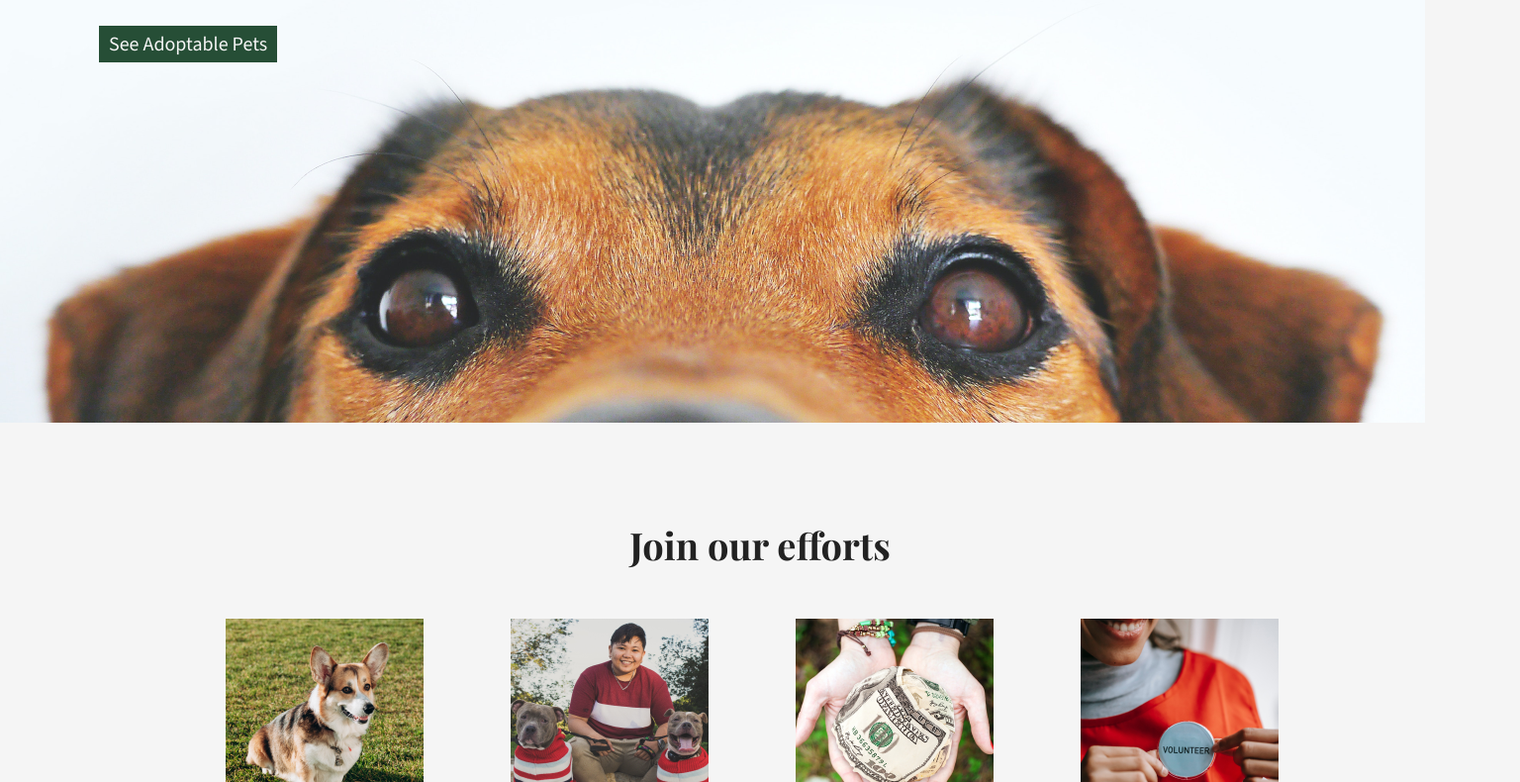
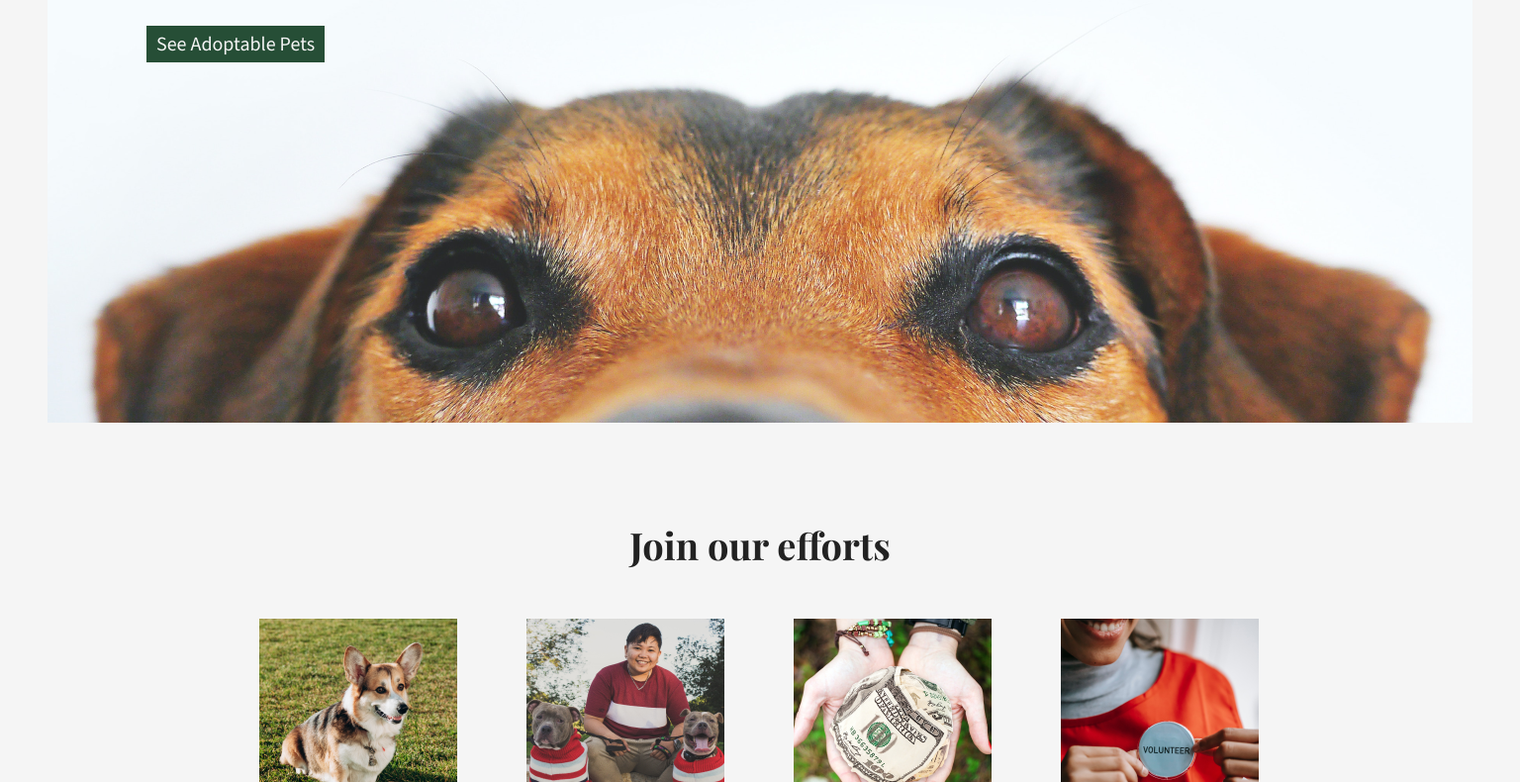
Before and after one commit to dchurst/yanceyhumanesociety, a plain HTML site: page index.html in a window 1536 px wide. Shown: the part 480-1270 px from the top of the page at 99% size. Drawn offline with nearby package versions, Linux system fonts and the light colour scheme; a web font is replaced by a local one.

Commit message:
Max-width added to main content
Added a max-width of 1440px to the main content to quickly solve scaling issue at viewport widths higher than 1440px (specifically for 1920px monitors).

```diff
--- a/css/styles.css
+++ b/css/styles.css
@@ -1308,6 +1308,11 @@ footer {
 
 	/* DESKTOP GENERAL STYLES */
 
+	main {
+		margin: 0 auto;
+		max-width: 1440px;
+	}
+
 	h2 {
 		font-size: 38px;
 	}
```
